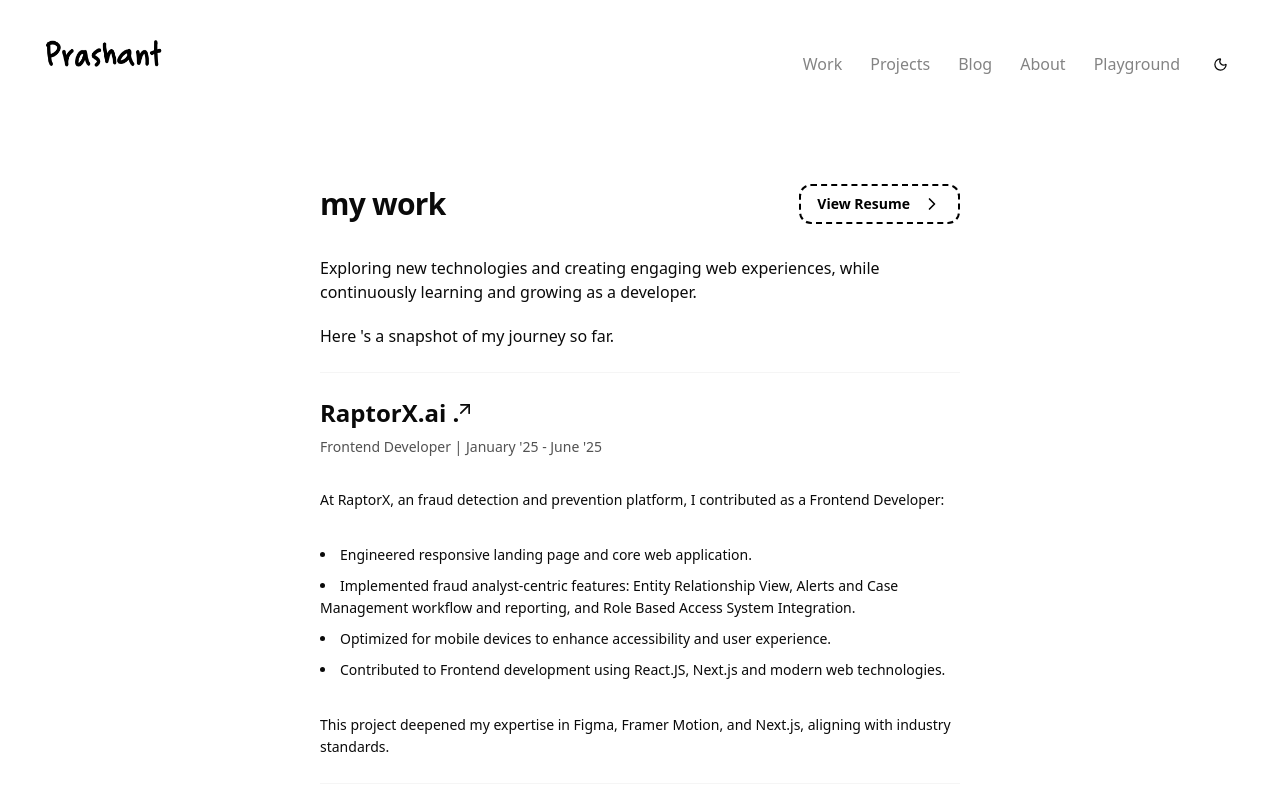
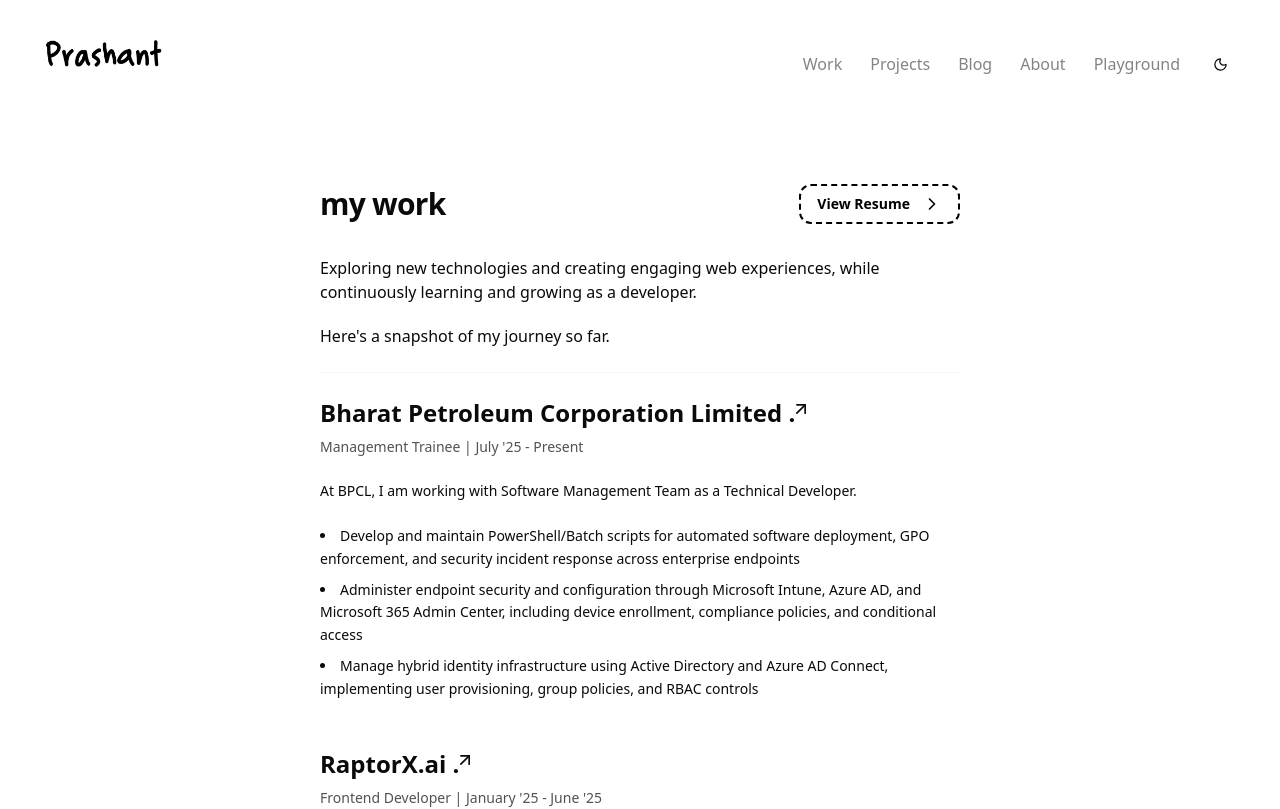
Before and after one commit to prash240303/Portfolio-Prashant, a Next.js app: page /work in a window 1280 px wide. Shown: the top 809 px of the page. Built offline with nearby package versions, Linux system fonts and the light colour scheme.

Commit message:
update - work content

```diff
--- a/src/components/work.tsx
+++ b/src/components/work.tsx
@@ -1,180 +1,4 @@
-// import Image from "next/image";
-// import Link from "next/link";
-// import React from "react";
-
-// type ItemProps = {
-//   logoSrc: string;
-//   altText: string;
-//   title: string;
-//   link: string;
-//   subtitle: string;
-//   dateRange: string;
-// };
-
-// const Item = ({ logoSrc, altText, title, link, subtitle, dateRange }: ItemProps) => {
-//   return (
-//     <li className="flex gap-4">
-//       <div className="relative mt-1 flex h-10 w-10 flex-none items-center justify-center rounded-full shadow-md shadow-zinc-800/5 ring-1 ring-zinc-900/5 dark:border dark:border-zinc-700/50 dark:bg-zinc-800 dark:ring-0">
-//         <Image
-//           alt={altText}
-//           loading="lazy"
-//           width="48"
-//           height="48"
-//           decoding="async"
-//           data-nimg="1"
-//           className="p-1 rounded-full"
-//           src={logoSrc}
-//         />
-//       </div>
-//       <dl className="flex flex-auto flex-wrap gap-x-2">
-//         <dd className="w-full flex-none text-sm font-medium text-zinc-900 dark:text-zinc-100">
-//           <Link href={link} target="_blank">{title}</Link>
-//         </dd>
-//         <dd className="text-xs text-zinc-500 dark:text-zinc-400">{subtitle}</dd>
-//         <dd
-//           className="ml-auto text-xs text-zinc-400 dark:text-zinc-500"
-//           aria-label={dateRange}
-//         >
-//           {dateRange}
-//         </dd>
-//       </dl>
-//     </li>
-//   );
-// };
-
-// const workExperience = [
-//   {
-//     logoSrc: "/logos/raptorx-logo.svg",
-//     altText: "raptorx",
-//     title: "RaptorX.ai",
-//     link: "https://raptorx.ai",
-//     subtitle: "Frontend Engineer",
-//     dateRange: "Jan 2025 — July 2025",
-//   },
-//   {
-//     logoSrc: "/logos/kofferx-logo.png",
-//     altText: "KofferX",
-//     title: "KofferX",
-//     link: "https://kofferx.com",
-//     subtitle: "Frontend/UI Engineer",
-//     dateRange: "July 2024 — Aug 2024",
-//   },
-//   {
-//     logoSrc: "/logos/jse-logo.png",
-//     altText: "Jolly Soothing Era Foundation",
-//     link: "https://jsefoundation.com",
-//     title: "Jolly Soothing Era Foundation",
-//     subtitle: "Frontend Developer/Designer",
-//     dateRange: "Nov 2023 — Dec 2023",
-//   },
-//   {
-//     logoSrc: "/logos/grovr-logo.webp",
-//     altText: "Grovr",
-//     link: "https://www.grovrtesting.com/",
-//     title: "Grovr User Testing",
-//     subtitle: "Frontend Engineer",
-//     dateRange: "Jan 2024 — Feb 2024",
-//   },
-// ];
-
-// const education = [
-//   {
-//     logoSrc: "/logos/nitj-logo.png",
-//     altText: "University Logo",
-//     link: "https://nitj.ac.in/",
-//     title: "Dr B R Ambedkar National Institute of Technology Jalandhar",
-//     subtitle: "Bachelor of Computer Science",
-//     dateRange: "Nov 2021 — July 2025",
-//   },
-// ];
-
-// const WorkExp = () => {
-//   return (
-//     <div className="view-container mt-12 px-4 flex flex-col gap-4">
-//       <div className="items-center justify-between sm:flex">
-//         <div>
-//           <a href="#my-tech-stack">
-//             <h2
-//               className="text-3xl font-semibold tracking-tighttext-zinc-100"
-//               id="my-tech-stack"
-//             >
-//               Work Experience and Education
-//             </h2>
-//           </a>
-//           <p className="mt-2 text-base text-zinc-600 dark:text-zinc-400">
-//             Places I have gained tech-experiences and my education 🎓
-//           </p>
-//         </div>
-//       </div>
-//       <div className="grid md:grid-cols-2 grid-cols-1 md:gap-8 gap-4">
-//         {/* Work Experience */}
-//         <div className="rounded-2xl mt-4 border view-container border-black-10 p-6 dark:border-zinc-700/40 flex-1">
-//           <div className="flex w-full items-center justify-between">
-//             <h2 className="flex text-sm font-semibold text-zinc-900 dark:text-zinc-100">
-//               <svg
-//                 xmlns="http://www.w3.org/2000/svg"
-//                 width="24"
-//                 height="24"
-//                 viewBox="0 0 24 24"
-//                 fill="none"
-//                 stroke="currentColor"
-//                 strokeWidth="2"
-//                 strokeLinecap="round"
-//                 strokeLinejoin="round"
-//               >
-//                 <path d="M12 12h.01" />
-//                 <path d="M16 6V4a2 2 0 0 0-2-2h-4a2 2 0 0 0-2 2v2" />
-//                 <path d="M22 13a18.15 18.15 0 0 1-20 0" />
-//                 <rect width="20" height="14" x="2" y="6" rx="2" />
-//               </svg>
-//               <span className="ml-3">Work</span>
-//             </h2>
-//           </div>
-//           <ol className="mt-6 space-y-4">
-//             {workExperience.map((item, index) => (
-//               <Item key={index} {...item} />
-//             ))}
-//           </ol>
-//         </div>
-
-//         {/* Education Section */}
-//         <div className="rounded-2xl mt-4 border view-container border-black-10 p-6 dark:border-zinc-700/40 flex-1">
-//           <div className="flex w-full items-center justify-between">
-//             <h2 className="flex text-sm font-semibold text-zinc-900 dark:text-zinc-100">
-//               <svg
-//                 xmlns="http://www.w3.org/2000/svg"
-//                 width="24"
-//                 height="24"
-//                 viewBox="0 0 24 24"
-//                 fill="none"
-//                 stroke="currentColor"
-//                 strokeWidth="2"
-//                 strokeLinecap="round"
-//                 strokeLinejoin="round"
-//               >
-//                 <path d="M21.42 10.922a1 1 0 0 0-.019-1.838L12.83 5.18a2 2 0 0 0-1.66 0L2.6 9.08a1 1 0 0 0 0 1.832l8.57 3.908a2 2 0 0 0 1.66 0z" />
-//                 <path d="M22 10v6" />
-//                 <path d="M6 12.5V16a6 3 0 0 0 12 0v-3.5" />
-//               </svg>
-//               <span className="ml-3">Education</span>
-//             </h2>
-//           </div>
-//           <ol className="mt-6 space-y-4">
-//             {education.map((item, index) => (
-//               <Item key={index} {...item} />
-//             ))}
-//           </ol>
-//         </div>
-//       </div>
-//     </div>
-//   );
-// };
-
-// export default WorkExp;
-
 "use client";
-import CdBack from "@/components/shared/CdBack";
-import { cn } from "@/lib/utils";
 import { ArrowUpRight, ChevronRight } from "lucide-react";
 import Link from "next/link";
 
@@ -186,10 +10,9 @@ export default function WorkExperience({ isHomeView }: prop) {
   return (
     <>
       <div
-        className={cn(
-          "mb-8  flex items-center justify-between",
+        className={`mb-8 flex items-center justify-between ${
           isHomeView ? "mt-16" : "mt-0"
-        )}
+        }`}
       >
         <h1 className="text-3xl font-bold tracking-tight">my work</h1>
 
@@ -202,21 +25,54 @@ export default function WorkExperience({ isHomeView }: prop) {
           <ChevronRight className="size-5 stroke-black dark:stroke-gray-400" />
         </Link>
       </div>
+
       <div className="space-y-5">
-        {" "}
         <p>
           Exploring new technologies and creating engaging web experiences,
           while continuously learning and growing as a developer.
         </p>
-        <p>Here &apos;s a snapshot of my journey so far.</p>
+        <p>Here's a snapshot of my journey so far.</p>
       </div>
 
       <hr className="my-6 border-neutral-100 dark:border-neutral-800" />
 
-      <div className="space-y-8 text-sm">
+      {/* BPCL Section */}
+      <div className="space-y-6 text-sm">
         <div className="space-y-2">
           <Link
-            href={"https://raptor"}
+            href="https://www.bharatpetroleum.in/"
+            target="_blank"
+            className="group flex items-center justify-start gap-3 overflow-hidden"
+          >
+            <h2 className="text-2xl font-semibold">Bharat Petroleum Corporation Limited .</h2>
+
+            <div className="relative size-5 -translate-x-4 -translate-y-1 overflow-hidden">
+              <ArrowUpRight className="size-5 transition-all duration-300 ease-in-out group-hover:-translate-y-full group-hover:translate-x-full" />
+              <ArrowUpRight className="relative size-5 -translate-x-full transition-all duration-300 ease-in-out group-hover:-translate-y-full group-hover:translate-x-0" />
+            </div>
+          </Link>
+
+          <p className="text-sm text-neutral-600 dark:text-neutral-400">
+            Management Trainee | July '25 - Present
+          </p>
+        </div>
+
+        <p>
+          At BPCL, I am working with Software Management Team as a Technical Developer.
+        </p>
+
+        <ul className="list-inside list-disc space-y-2 leading-relaxed">
+          <li>Develop and maintain PowerShell/Batch scripts for automated software deployment, GPO enforcement, and security incident response across enterprise endpoints</li>
+          <li>Administer endpoint security and configuration through Microsoft Intune, Azure AD, and Microsoft 365 Admin Center, including device enrollment, compliance policies, and conditional access</li>
+          <li>Manage hybrid identity infrastructure using Active Directory and Azure AD Connect, implementing user provisioning, group policies, and RBAC controls</li>
+        </ul>
+      </div>
+
+      {/* RaptorX Section */}
+      <div className="mt-12 space-y-6 text-sm">
+        <div className="space-y-2">
+          <Link
+            href="https://raptorx.ai"
             target="_blank"
             className="group flex items-center justify-start gap-3 overflow-hidden"
           >
@@ -227,15 +83,17 @@ export default function WorkExperience({ isHomeView }: prop) {
               <ArrowUpRight className="relative size-5 -translate-x-full transition-all duration-300 ease-in-out group-hover:-translate-y-full group-hover:translate-x-0" />
             </div>
           </Link>
+
           <p className="text-sm text-neutral-600 dark:text-neutral-400">
-            Frontend Developer | January &apos;25 - June &apos;25
+            Frontend Developer | January '25 - June '25
           </p>
         </div>
 
         <p className="leading-relaxed">
-          At RaptorX, an fraud detection and prevention platform, I contributed
+          At RaptorX, a fraud detection and prevention platform, I contributed
           as a Frontend Developer:
         </p>
+
         <ul className="list-inside list-disc space-y-2 leading-relaxed">
           <li>Engineered responsive landing page and core web application.</li>
           <li>
@@ -252,6 +110,7 @@ export default function WorkExperience({ isHomeView }: prop) {
             modern web technologies.
           </li>
         </ul>
+
         <p className="mt-4 leading-relaxed">
           This project deepened my expertise in Figma, Framer Motion, and
           Next.js, aligning with industry standards.
@@ -263,11 +122,10 @@ export default function WorkExperience({ isHomeView }: prop) {
           <hr className="my-6 border-neutral-100 dark:border-neutral-800" />
 
           <p className="mt-6 leading-relaxed">
-            I&apos;m constantly learning and experimenting with new
+            I'm constantly learning and experimenting with new
             technologies. Stay tuned for more exciting projects and experiences
             coming soon...
           </p>
-          <CdBack />
         </>
       )}
     </>
```
